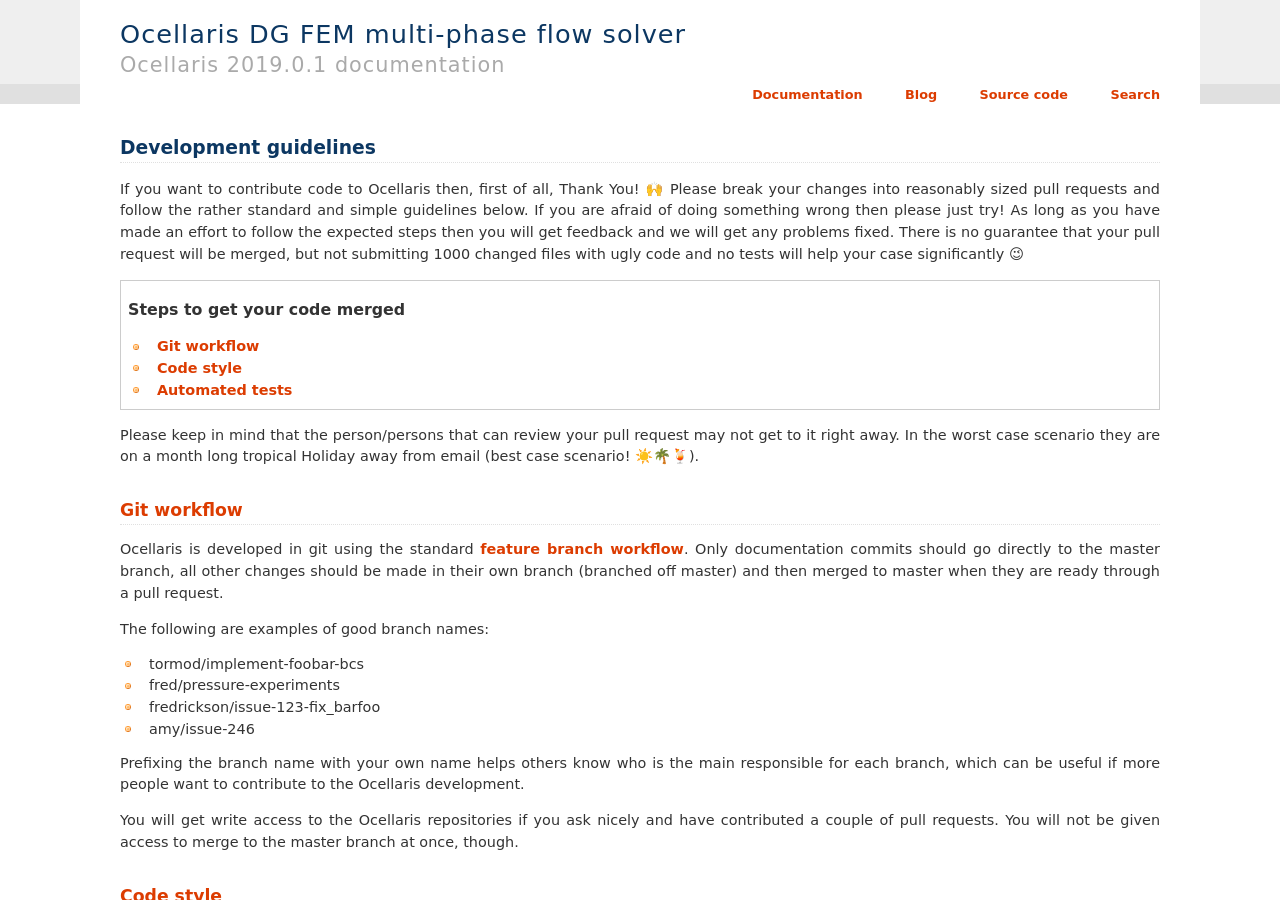
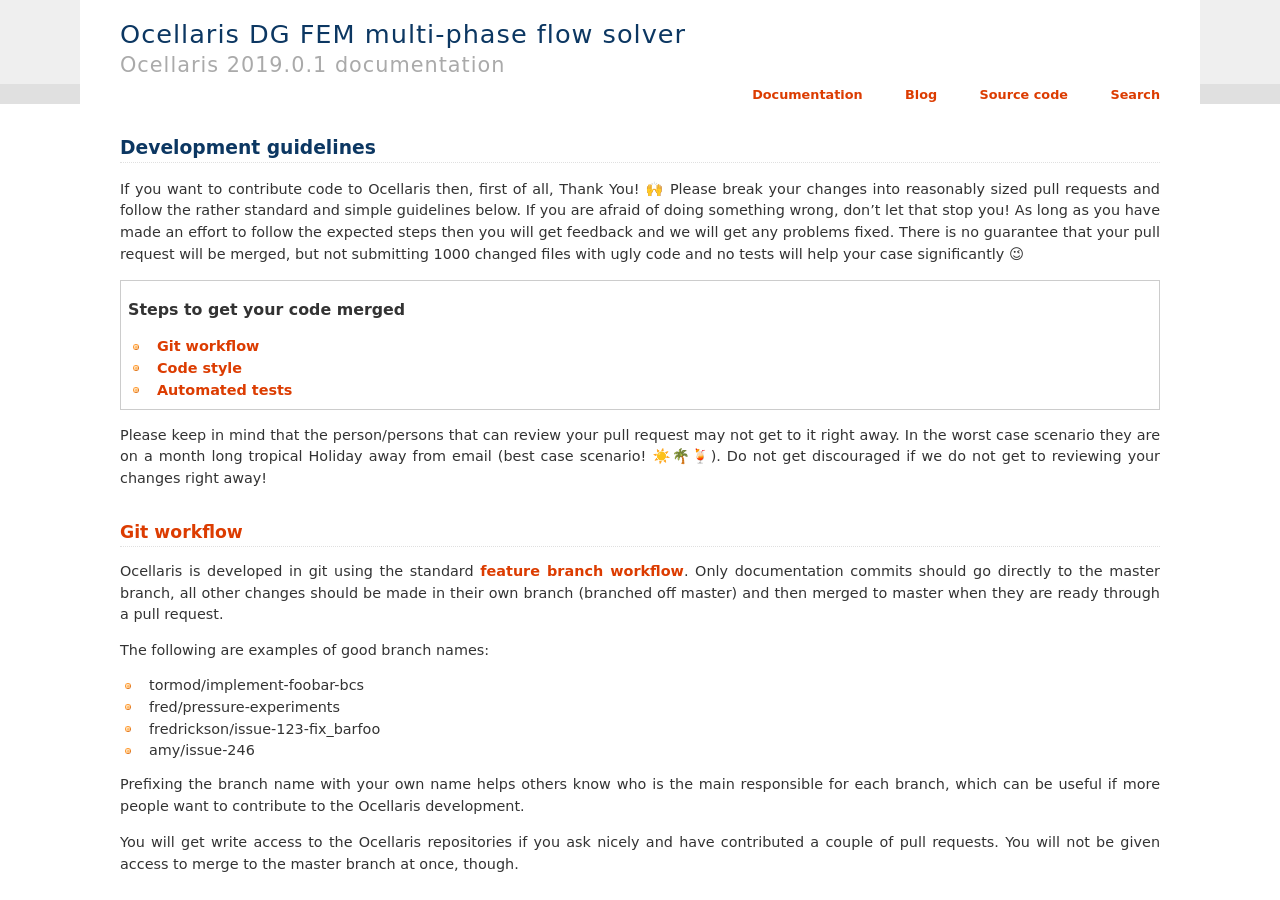
Before and after one commit to TormodLandet/Ocellaris, a Sphinx documentation site: the page built from documentation/programmers_guide/guidelines.rst, in a window 1280 px wide and 900 px high. Built offline with Sphinx 7.4.7, drawn with Linux system fonts in a browser that asks for light colours.

```diff
--- a/documentation/programmers_guide/guidelines.rst
+++ b/documentation/programmers_guide/guidelines.rst
@@ -6,7 +6,7 @@ Development guidelines
 If you want to contribute code to Ocellaris then, first of all, Thank You! 🙌
 Please break your changes into reasonably sized pull requests and follow the
 rather standard and simple guidelines below. If you are afraid of doing
-something wrong then please just try! As long as you have made an effort to
+something wrong, don't let that stop you! As long as you have made an effort to
 follow the expected steps then you will get feedback and we will get any
 problems fixed. There is no guarantee that your pull request will be merged,
 but not submitting 1000 changed files with ugly code and no tests will help
@@ -17,7 +17,8 @@ your case significantly 😉
 
 Please keep in mind that the person/persons that can review your pull request
 may not get to it right away. In the worst case scenario they are on a month
-long tropical Holiday away from email (best case scenario! ☀️🌴🍹).
+long tropical Holiday away from email (best case scenario! ☀️🌴🍹). Do not get
+discouraged if we do not get to reviewing your changes right away!
 
 
 Git workflow
--- a/documentation/programmers_guide/programmers_guide.rst
+++ b/documentation/programmers_guide/programmers_guide.rst
@@ -12,7 +12,9 @@ This documentation shows the API of the most important classes and gives
 information about scripting Ocellaris from outside. You will also find an
 introduction which is meant to help you understand the main control flow of the
 Ocellaris code base which can be useful if you want to make changes to
-Ocellaris.
+Ocellaris. The development guidelines helps you get started contributing to
+the source code and contains pointers for appropriate git usage, unit testing
+and more.
 
 .. toctree::
 
```
Also changed, not shown: README.rst (+4 -6 lines), documentation/index.rst (+27 -20 lines), documentation/zreferences.rst (+6 -1 lines).
